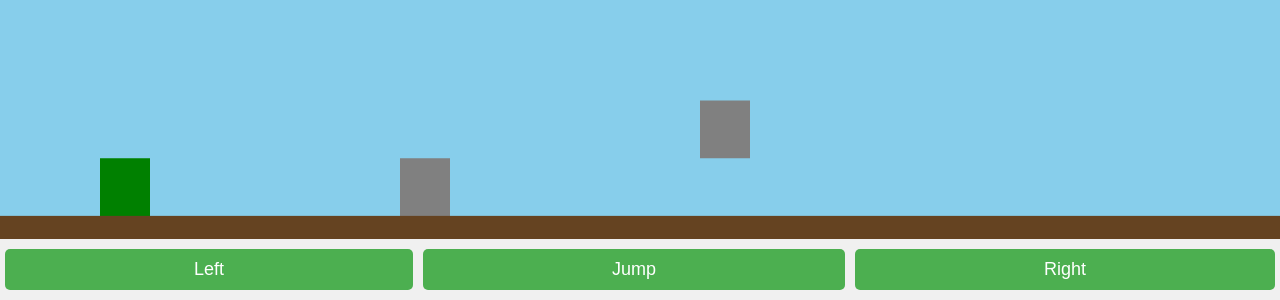
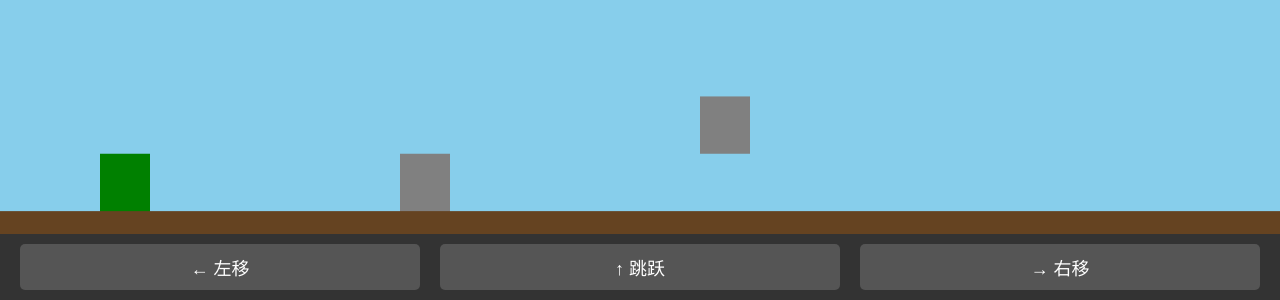
Before and after one commit to Emosdonah/Game2, a plain HTML site: page index.html in a window 1280 px wide. Shown: the part 500-800 px from the top of the page. Drawn offline with Linux system fonts and the light colour scheme.

Commit message:
Update index.html

```diff
--- a/index.html
+++ b/index.html
@@ -3,57 +3,48 @@
 <head>
     <meta charset="UTF-8">
     <meta name="viewport" content="width=device-width, initial-scale=1.0">
-  <title>2D Jump Game</title>
+    <title>2D 横向跳跃游戏</title>
     <style>
         body {
             margin: 0;
-      padding: 0;
+            overflow: hidden;
             display: flex;
             flex-direction: column;
-      align-items: center;
-      justify-content: flex-end;
             height: 100vh;
-      background-color: #87CEEB; /* 蓝色背景 */
         }
-
-    #gameCanvas {
+        canvas {
+            flex: 1;
             display: block;
-      flex-grow: 1;
-      width: 100%;
-      height: 100%;
+            background: #87CEEB; /* 蓝色背景 */
         }
-
-    .controls {
+        #controls {
             display: flex;
-      justify-content: space-between;
-      width: 100%;
-      background-color: #f0f0f0;
-      padding: 10px 0;
+            justify-content: space-around;
+            background: #333;
+            padding: 10px;
         }
-
         button {
-      flex-grow: 1;
-      margin: 0 5px;
+            flex: 1;
+            margin: 0 10px;
             padding: 10px;
             font-size: 18px;
-      background-color: #4CAF50;
-      color: white;
+            color: #fff;
+            background: #555;
             border: none;
             border-radius: 5px;
-      cursor: pointer;
+            outline: none;
         }
-
         button:active {
-      background-color: #45a049;
+            background: #777;
         }
     </style>
 </head>
 <body>
     <canvas id="gameCanvas"></canvas>
-  <div class="controls">
-    <button id="moveLeft">Left</button>
-    <button id="jump">Jump</button>
-    <button id="moveRight">Right</button>
+    <div id="controls">
+        <button id="moveLeft">← 左移</button>
+        <button id="jump">↑ 跳跃</button>
+        <button id="moveRight">→ 右移</button>
     </div>
     <script src="game.js"></script>
 </body>
```
Lines whose indentation alone changed are shown as unchanged.
